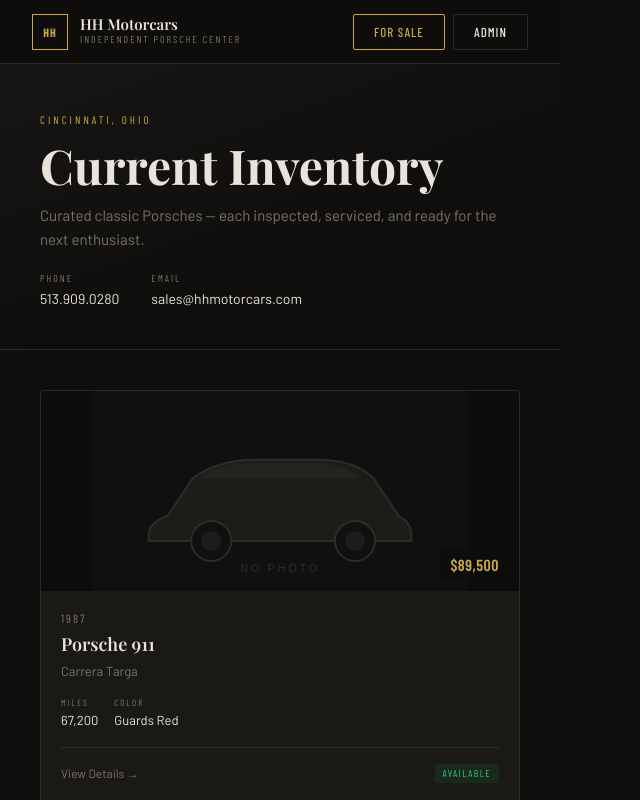
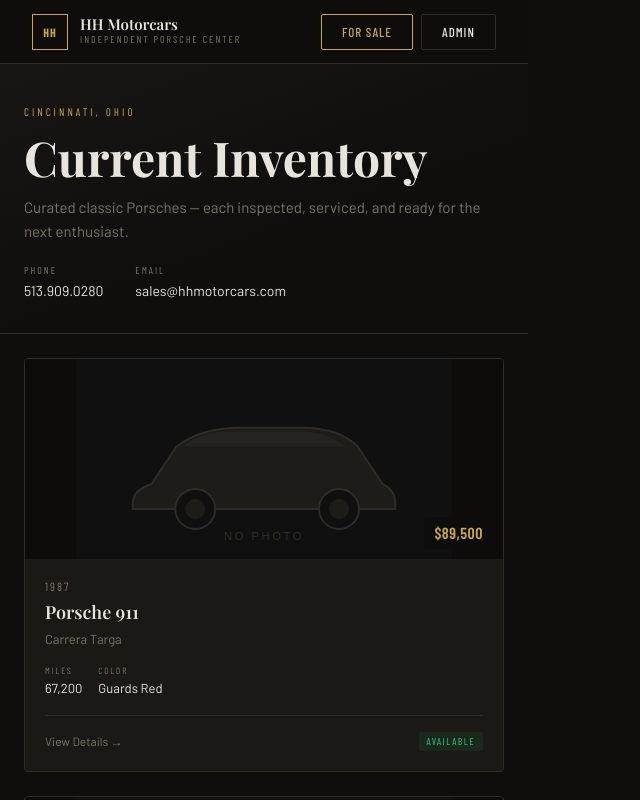
Before and after one commit to BenjaminWard-Python/hh-motorcars, a React (Vite) app: page / in a window 1280 px wide. Shown: the top 800 px of the page, without its empty margins (0-640 px from the left). Built offline with nearby package versions, Linux system fonts and the light colour scheme.

Commit message:
Fix grid layout padding

```diff
--- a/src/App.jsx
+++ b/src/App.jsx
@@ -257,7 +257,7 @@
       {/* Hero strip */}
       <div style={{
         borderBottom: `1px solid ${C.cardBorder}`,
-        padding: "48px 40px 40px",
+        padding: "40px 24px 32px",
         background: `linear-gradient(160deg, #171614 0%, ${C.bg} 60%)`,
       }}>
         <div style={{
@@ -282,7 +282,7 @@
       </div>
 
       {/* Grid */}
-      <div style={{ padding: "40px" }}>
+      <div style={{ padding: "24px" }}>
         {active.length === 0 ? (
           <div style={{ textAlign: "center", padding: "80px 0", color: C.muted }}>
             <div style={{ fontSize: 40, marginBottom: 12, opacity: 0.3 }}>◎</div>
@@ -292,7 +292,7 @@
         ) : (
           <div style={{
             display: "grid",
-            gridTemplateColumns: "repeat(auto-fill, minmax(320px, 1fr))",
+            gridTemplateColumns: "repeat(auto-fill, minmax(280px, 1fr))",
             gap: 24,
           }}>
             {active.map((car, i) => (
```
